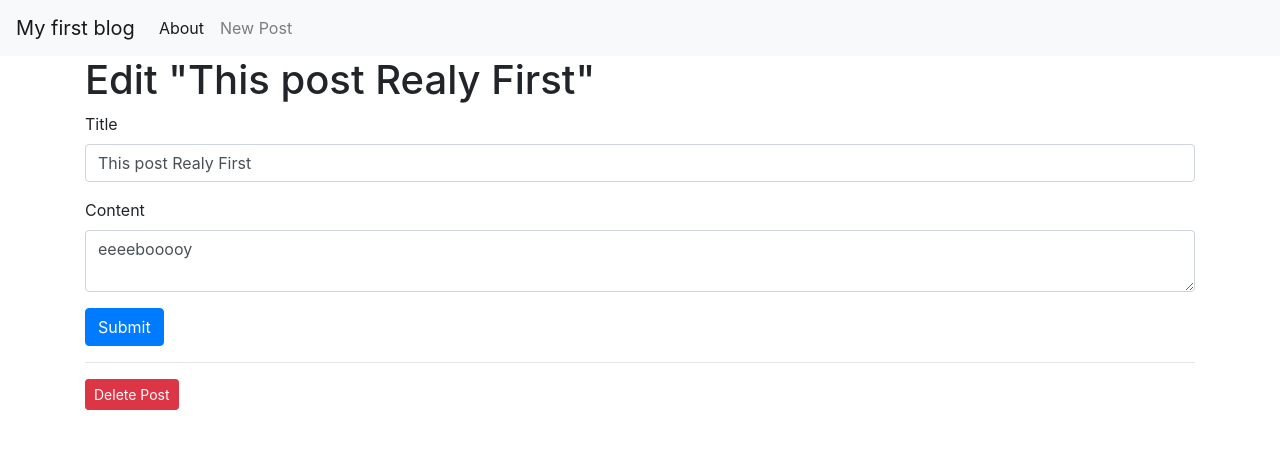
After one commit to Aysayris/Flask_first_project, a Flask app: page /3/edit in a window 1280 px wide. The commit adds this page. Shown: the top 449 px of the page. Run offline with Flask 3, Linux system fonts and the light colour scheme; data comes from the database, SQL or seed files in the repository; both versions use the stored data as it was after the commit; some libraries are stand-ins or nearby versions.

Commit message:
Posts_actions

```diff
--- a/app.py
+++ b/app.py
@@ -1,5 +1,5 @@
 import sqlite3
-from flask import Flask, render_template
+from flask import Flask, render_template, request, url_for, flash, redirect
 from werkzeug.exceptions import abort
 
 def get_db_connection():
@@ -17,6 +17,7 @@ def get_post(post_id):
     return post
 
 app = Flask(__name__)
+app.config['SECRET_KEY'] = '//flash//'
 
 @app.route('/')
 def index():
@@ -29,3 +30,52 @@ def index():
 def post(post_id):
     post = get_post(post_id)
     return render_template('post.html', post=post)
+
+@app.route('/create', methods=('GET', 'POST'))
+def create():
+    if request.method == 'POST':
+        title = request.form['title']
+        content = request.form['content']
+
+        if not title:
+            flash('Title is required!')
+        else:
+            conn = get_db_connection()
+            conn.execute('INSERT INTO posts (title, content) VALUES (?, ?)',
+                         (title, content))
+            conn.commit()
+            conn.close()
+            return redirect(url_for('index'))
+
+    return render_template('create.html')
+
+@app.route('/<int:id>/edit', methods=('GET', 'POST'))
+def edit(id):
+    post = get_post(id)
+
+    if request.method == 'POST':
+        title = request.form['title']
+        content = request.form['content']
+
+        if not title:
+            flash('Title is required!')
+        else:
+            conn = get_db_connection()
+            conn.execute('UPDATE posts SET title = ?, content = ?'
+                         ' WHERE id = ?',
+                         (title, content, id))
+            conn.commit()
+            conn.close()
+            return redirect(url_for('index'))
+
+    return render_template('edit.html', post=post)
+
+@app.route('/<int:id>/delete', methods=('POST',))
+def delete(id):
+    post = get_post(id)
+    conn = get_db_connection()
+    conn.execute('DELETE FROM posts WHERE id = ?', (id,))
+    conn.commit()
+    conn.close()
+    flash('"{}" was successfully deleted!'.format(post['title']))
+    return redirect(url_for('index'))
--- a/templates/base.html
+++ b/templates/base.html
@@ -12,7 +12,7 @@
   </head>
   <body>
     <nav class="navbar navbar-expand-md navbar-light bg-light">
-        <a class="navbar-brand" href="{{ url_for('index')}}">FlaskBlog</a>
+        <a class="navbar-brand" href="{{ url_for('index')}}">My first blog</a>
         <button class="navbar-toggler" type="button" data-toggle="collapse" data-target="#navbarNav" aria-controls="navbarNav" aria-expanded="false" aria-label="Toggle navigation">
             <span class="navbar-toggler-icon"></span>
         </button>
@@ -21,10 +21,16 @@
             <li class="nav-item active">
                 <a class="nav-link" href="#">About</a>
             </li>
+            <li class="nav-item">
+              <a class="nav-link" href="{{url_for('create')}}">New Post</a>
+            </li>
             </ul>
         </div>
     </nav>
     <div class="container">
+        {% for message in get_flashed_messages() %}
+            <div class="alert alert-danger">{{ message }}</div>
+        {% endfor %}
         {% block content %} {% endblock %}
     </div>
 
--- /dev/null
+++ b/templates/edit.html
@@ -0,0 +1,32 @@
+{% extends 'base.html' %}
+
+{% block content %}
+<h1>{% block title %} Edit "{{ post['title'] }}" {% endblock %}</h1>
+
+<form method="post">
+    <div class="form-group">
+        <label for="title">Title</label>
+        <input type="text" name="title" placeholder="Post title"
+               class="form-control"
+               value="{{ request.form['title'] or post['title'] }}">
+        </input>
+    </div>
+
+    <div class="form-group">
+        <label for="content">Content</label>
+        <textarea name="content" placeholder="Post content"
+                  class="form-control">{{ request.form['content'] or post['content'] }}</textarea>
+    </div>
+    <div class="form-group">
+        <button type="submit" class="btn btn-primary">Submit</button>
+    </div>
+</form>
+<hr>
+
+<form action="{{ url_for('delete', id=post['id']) }}" method="POST">
+    <input type="submit" value="Delete Post"
+            class="btn btn-danger btn-sm"
+            onclick="return confirm('Are you sure you want to delete this post?')">
+</form>
+
+{% endblock %}
--- a/templates/index.html
+++ b/templates/index.html
@@ -7,6 +7,9 @@
             <h2>{{ post['title'] }}</h2>
         </a>
         <span class="badge badge-primary">{{ post['created'] }}</span>
+        <a href="{{ url_for('edit', id=post['id']) }}">
+            <span class="badge badge-warning">Edit</span>
+        </a>
         <hr>
     {% endfor %}
 {% endblock %}
```
Also changed, not shown: templates/create.html (added, +23 -0 lines), database.db.
